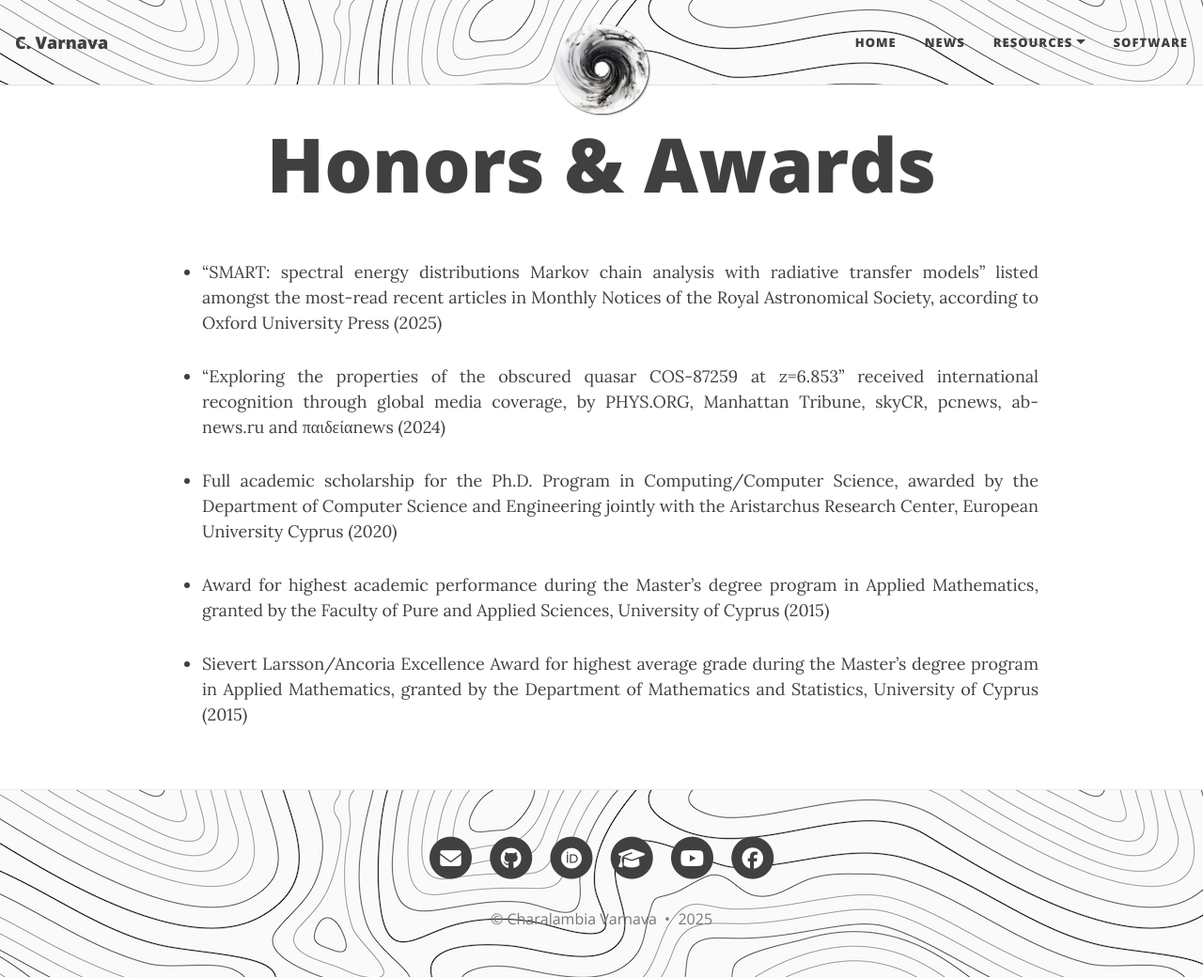
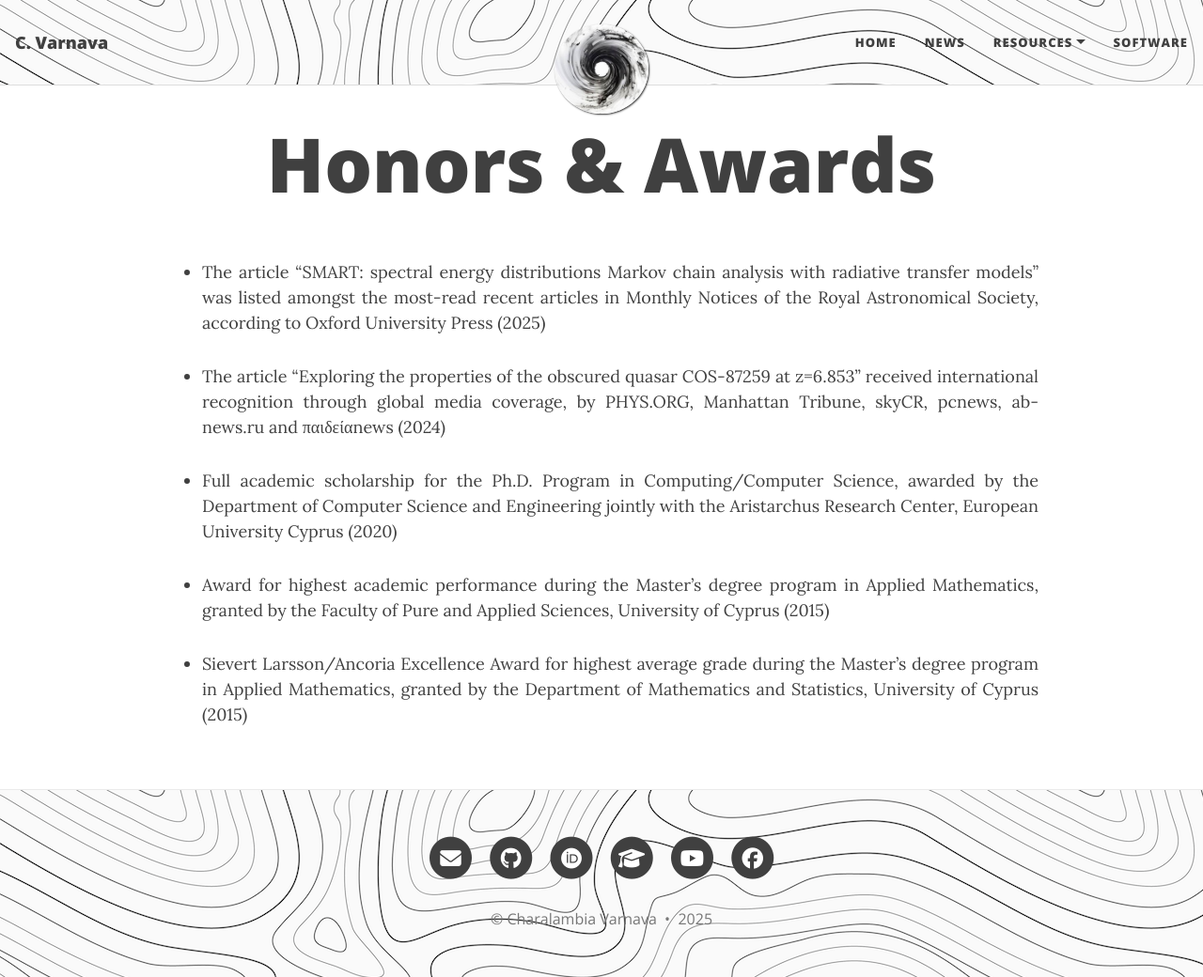
Before and after one commit to ch-var/ch-var.github.io, a Jekyll site: the page built from honors_awards.html, in a window 1280 px wide and 1040 px high. Shown: the whole window at 94% size. Built offline with Jekyll 4.4.1, drawn with Linux system fonts in a browser that asks for light colours.

Commit message:
Update honors_awards.html

```diff
--- a/honors_awards.html
+++ b/honors_awards.html
@@ -22,9 +22,9 @@ title: Honors & Awards
 
 <p></p>
 <ul>
-<li class="responsive-margin">“SMART: spectral energy distributions Markov chain analysis with radiative transfer models” listed amongst the most-read recent articles in Monthly Notices of the Royal Astronomical Society, according to Oxford University Press (2025)</li>
+<li class="responsive-margin">The article “SMART: spectral energy distributions Markov chain analysis with radiative transfer models” was listed amongst the most-read recent articles in Monthly Notices of the Royal Astronomical Society, according to Oxford University Press (2025)</li>
 <p></p>
-<li class="responsive-margin">“Exploring the properties of the obscured quasar COS-87259 at z=6.853” received international recognition through global media coverage, by PHYS.ORG, Manhattan Tribune, skyCR, pcnews, ab-news.ru and παιδείαnews (2024)</li>
+<li class="responsive-margin">The article “Exploring the properties of the obscured quasar COS-87259 at z=6.853” received international recognition through global media coverage, by PHYS.ORG, Manhattan Tribune, skyCR, pcnews, ab-news.ru and παιδείαnews (2024)</li>
 <p></p>
 <li class="responsive-margin">Full academic scholarship for the Ph.D. Program in Computing/Computer Science, awarded by the Department of Computer Science and Engineering jointly with the Aristarchus Research Center, European University Cyprus (2020)</li>
 <p></p>
```
